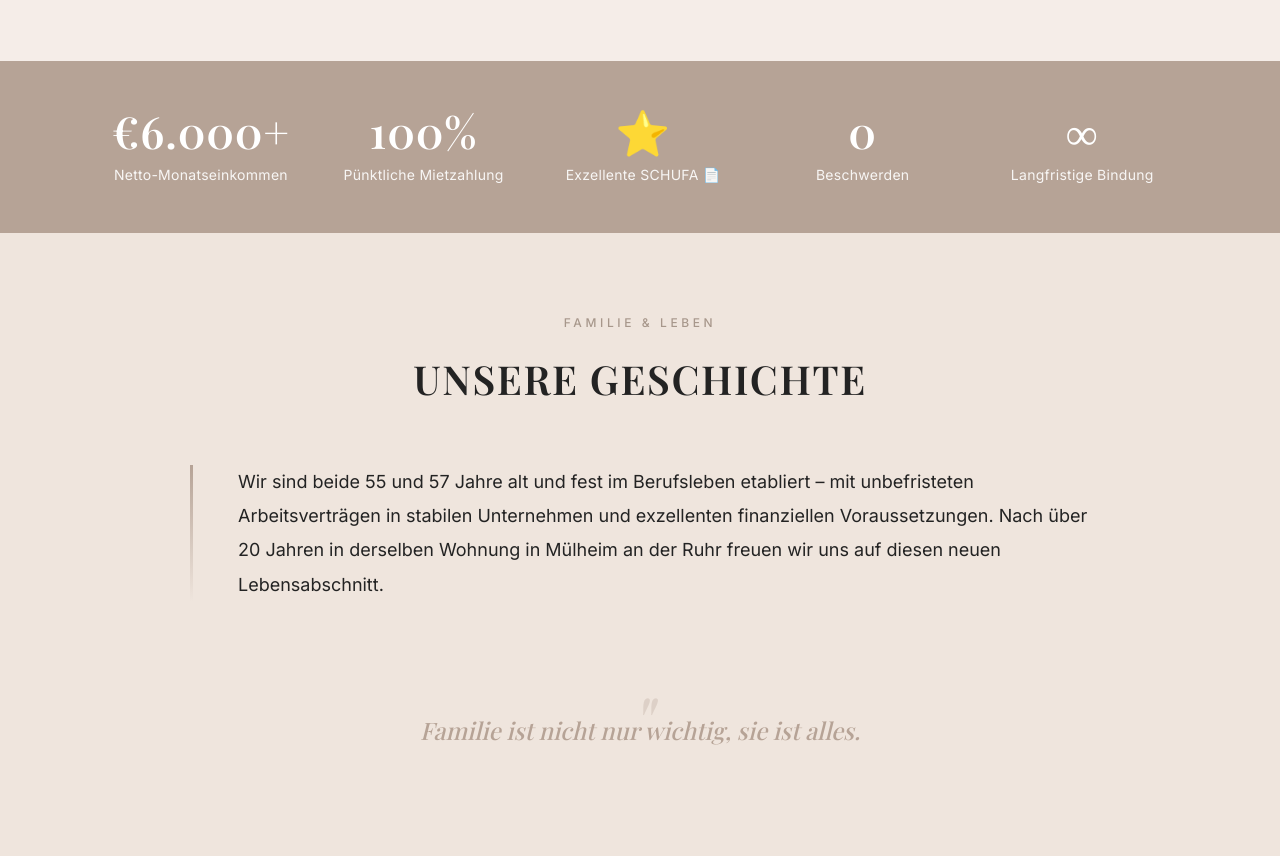
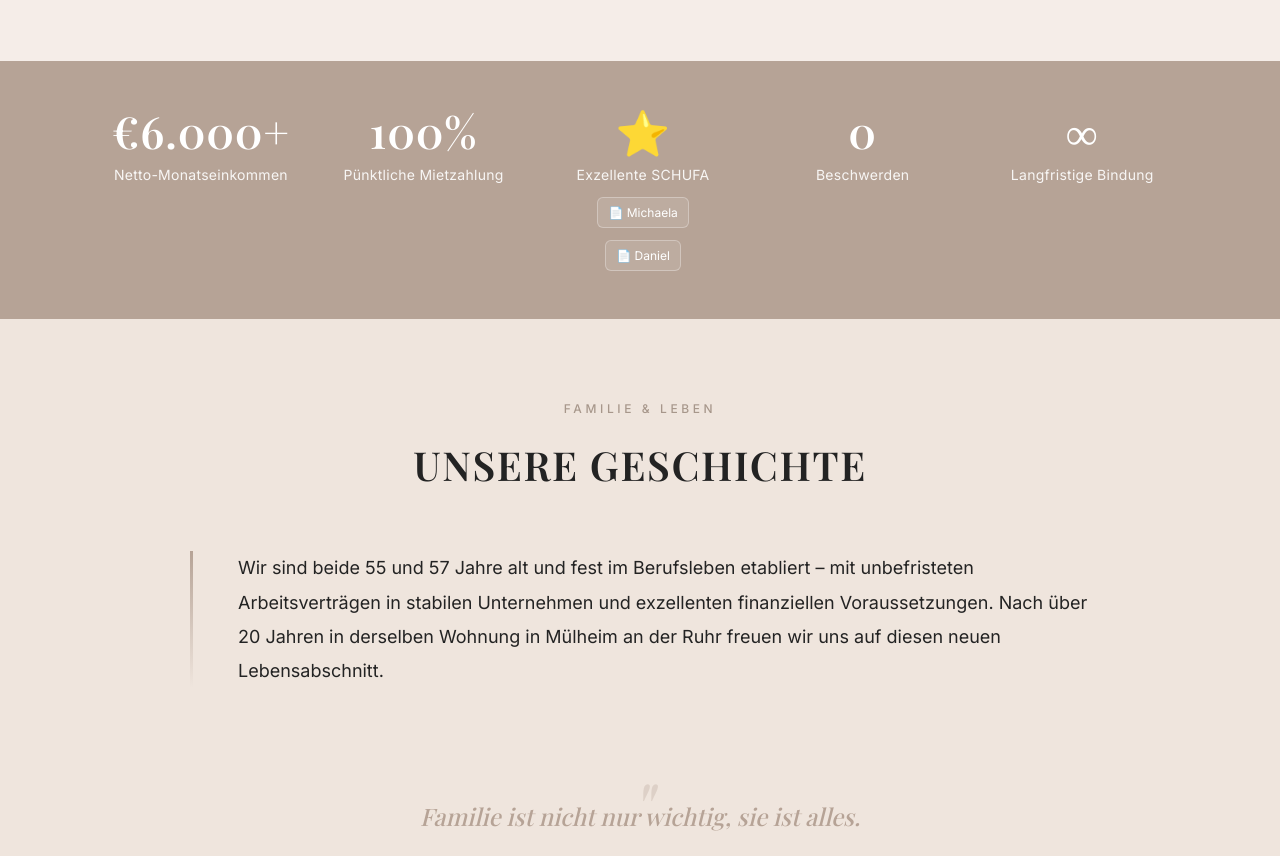
Before and after one commit to michaeladanielferencz/tenant-profile, a plain HTML site: page index.html in a window 1280 px wide. Shown: the part 1044-1900 px from the top of the page. Drawn offline with nearby package versions, Linux system fonts and the light colour scheme.

Commit message:
Update index.html

```diff
--- a/index.html
+++ b/index.html
@@ -333,6 +333,34 @@
             opacity: 0.9;
             letter-spacing: 0.02em;
             line-height: 1.4;
+        }
+
+        .schufa-links {
+            display: flex;
+            gap: var(--space-12);
+            justify-content: center;
+            margin-top: var(--space-12);
+            flex-wrap: wrap;
+        }
+
+        .schufa-link {
+            display: inline-flex;
+            align-items: center;
+            gap: 4px;
+            color: white;
+            text-decoration: none;
+            font-size: 0.75rem;
+            padding: 5px 10px;
+            border: 1px solid rgba(255, 255, 255, 0.3);
+            border-radius: 6px;
+            transition: all 0.3s ease;
+            background: rgba(255, 255, 255, 0.1);
+        }
+
+        .schufa-link:hover {
+            background: rgba(255, 255, 255, 0.2);
+            border-color: rgba(255, 255, 255, 0.5);
+            transform: translateY(-2px);
         }
 
         /* STORY SECTION */
@@ -726,6 +754,11 @@
             .story-highlight {
                 padding: var(--space-24);
             }
+
+            .schufa-links {
+                flex-direction: column;
+                gap: 8px;
+            }
         }
     </style>
 </head>
@@ -790,11 +823,17 @@
                     <div class="highlight-number">100%</div>
                     <div class="highlight-label">Pünktliche Mietzahlung</div>
                 </div>
-                <div class="highlight-item highlight-clickable">
-                    <a href="docs/schufa.pdf" target="_blank" class="highlight-link">
-                        <div class="highlight-number">⭐</div>
-                        <div class="highlight-label">Exzellente SCHUFA 📄</div>
-                    </a>
+                <div class="highlight-item">
+                    <div class="highlight-number">⭐</div>
+                    <div class="highlight-label">Exzellente SCHUFA</div>
+                    <div class="schufa-links">
+                        <a href="docs/SCHUFA_MICHAELA.pdf" target="_blank" class="schufa-link">
+                            📄 Michaela
+                        </a>
+                        <a href="docs/SCHUFA_DANIEL.pdf" target="_blank" class="schufa-link">
+                            📄 Daniel
+                        </a>
+                    </div>
                 </div>
                 <div class="highlight-item">
                     <div class="highlight-number">0</div>
```
